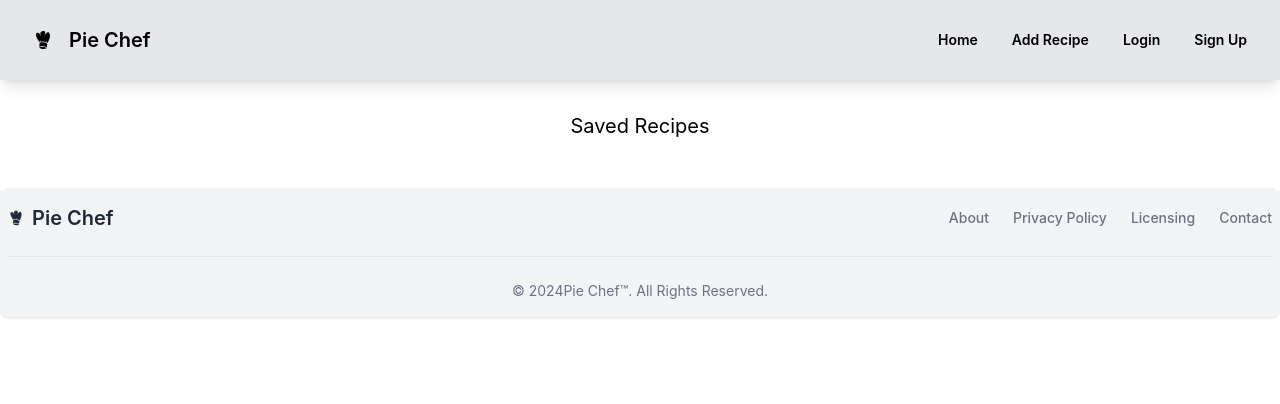
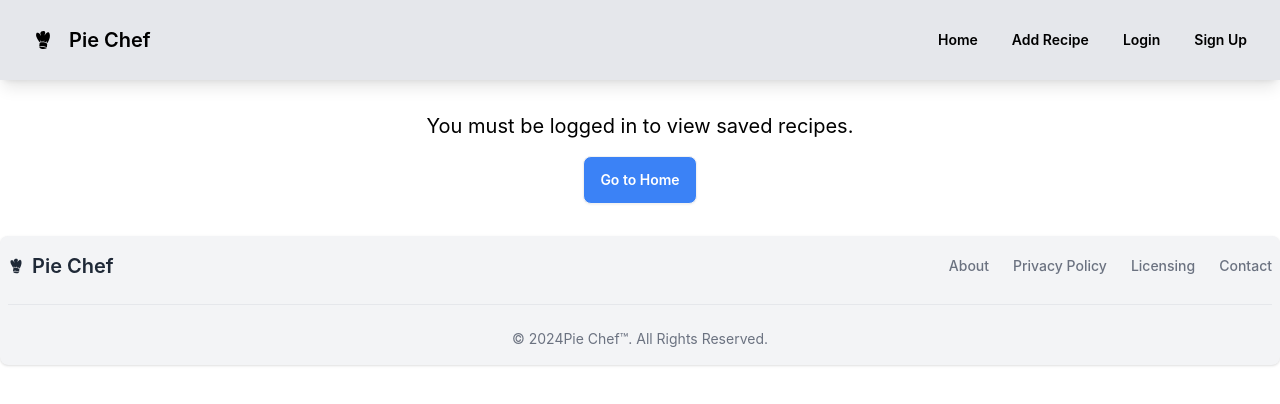
Before and after one commit to sptres/-Pie-Chef, a React (Create React App) app in the folder client/: page /saved-recipes in a window 1280 px wide. Shown: the top 404 px of the page. Built offline with nearby package versions, Linux system fonts and the light colour scheme.

Commit message:
saved page handling when there is no user

```diff
--- a/client/src/components/SavedRecipes.tsx
+++ b/client/src/components/SavedRecipes.tsx
@@ -2,16 +2,20 @@ import React, { useState, useEffect } from 'react';
 import axios from 'axios';
 import { FaStar, FaThumbsUp, FaHeartBroken } from 'react-icons/fa';
 import { toast, ToastContainer } from 'react-toastify';
+import { useNavigate } from 'react-router-dom';
 import 'react-toastify/dist/ReactToastify.css';
 
 const SavedRecipes: React.FC = () => {
   const [recipes, setRecipes] = useState([]);
+  const [isAuthenticated, setIsAuthenticated] = useState(true);
+  const navigate = useNavigate();
 
   useEffect(() => {
     const fetchSavedRecipes = async () => {
       try {
         const token = localStorage.getItem('token');
         if (!token) {
+          setIsAuthenticated(false);
           toast.error('You must be logged in to view saved recipes');
           return;
         }
@@ -68,6 +72,25 @@ const SavedRecipes: React.FC = () => {
     return stars;
   };
 
+  if (!isAuthenticated) {
+    return (
+      <div className="p-4">
+        <ToastContainer />
+        <div className="flex flex-col items-center">
+          <h2 className="text-xl text-black mb-4 text-center">
+            You must be logged in to view saved recipes.
+          </h2>
+          <button
+            onClick={() => navigate('/')}
+            className="btn bg-blue-500 text-white"
+          >
+            Go to Home
+          </button>
+        </div>
+      </div>
+    );
+  }
+
   return (
     <div className="p-4">
       <ToastContainer />
```
